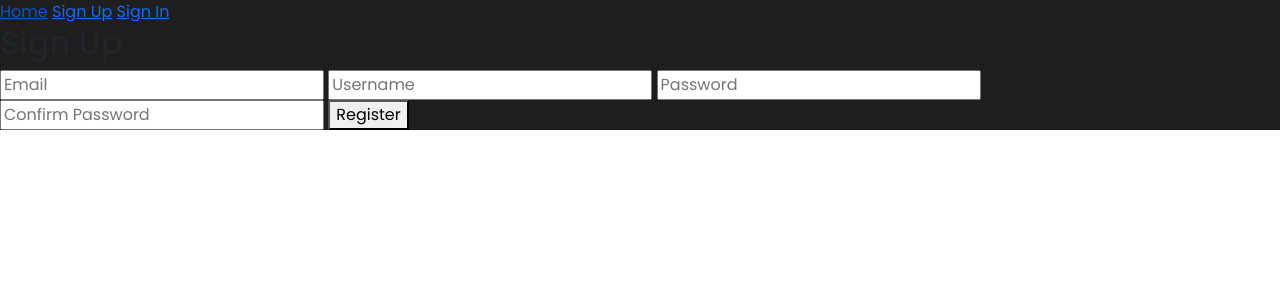
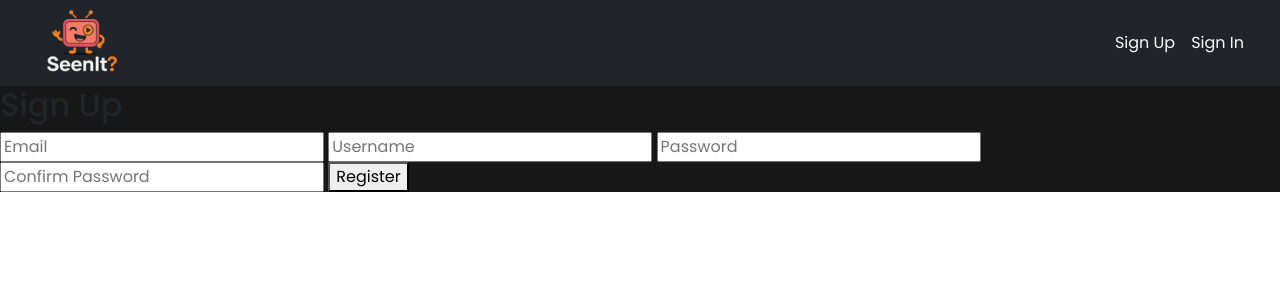
Before and after one commit to izZERO/SeenIt, a Node server app: page /auth/sign-up in a window 1280 px wide. Shown: the top 300 px of the page. Run offline with Node 20, Linux system fonts and the light colour scheme; some libraries are stand-ins or nearby versions.

Commit message:
added navbar styling

```diff
--- a/controllers/authController.js
+++ b/controllers/authController.js
@@ -81,7 +81,7 @@ exports.auth_signin_post = async (req, res) => {
       email: user.email,
       _id: user._id
     }
-    res.redirect(`/watchlist`)
+    res.redirect(`/explore`)
   } catch (error) {
     console.error('An error has occurred signing in a user!', error.message)
   }
@@ -90,7 +90,7 @@ exports.auth_signin_post = async (req, res) => {
 exports.auth_signout_get = async (req, res) => {
   try {
 req.session.destroy()
-res.redirect('/')
+res.redirect('/explore')
   } catch (error) {
 console.error('an error has occurred signing out  user!', error.message)
   }
--- a/public/style.css
+++ b/public/style.css
@@ -3,7 +3,7 @@
 }
 
 main, nav {
-  background-color: #1e1e1e;
+  background-color: #181818;
 }
 
 
--- a/views/partials/header.ejs
+++ b/views/partials/header.ejs
@@ -24,18 +24,56 @@
       integrity="sha384-FKyoEForCGlyvwx9Hj09JcYn3nv7wiPVlz7YYwJrWVcXK/BmnVDxM+D2scQbITxI"
       crossorigin="anonymous"
     ></script>
-    <nav>
-      <a href="/">Home</a>
 
-      <% if (!user) { %>
+    <nav class="navbar navbar-expand-lg navbar-dark bg-dark px-4">
+      <div class="container-fluid pb-0" style="margin: -15px 0">
+        <!-- Logo on the left -->
+        <a class="navbar-brand d-flex align-items-center" href="/">
+          <img src="/images/Icons/seenItLogo.png" alt="SeenIt" height="90" />
+        </a>
 
-      <a href="/auth/sign-up">Sign Up</a>
-      <a href="/auth/sign-in">Sign In</a>
+        <!-- Navigation links on the right -->
+        <div class="d-flex align-items-center gap-3">
+          <% if (!user) { %>
+          <a href="/auth/sign-up" class="nav-link text-light">Sign Up</a>
+          <a href="/auth/sign-in" class="nav-link text-light">Sign In</a>
+          <% } else { %>
+          <!-- Watchlist Icon -->
+          <a href="/watchlist" class="nav-link p-2" title="Watchlist">
+            <img
+              src="/images/Icons/watchListIcon.svg"
+              alt="Watchlist"
+              width="32"
+              height="32"
+            />
+          </a>
 
-      <% } else { %>
+          <!-- Explore Icon -->
+          <a href="/explore" class="nav-link p-2" title="Explore">
+            <img
+              src="/images/Icons/exploreIcon.svg"
+              alt="Explore"
+              width="32"
+              height="32"
+            />
+          </a>
 
-      <a href="/auth/sign-out">Sign Out</a>
-
-      <% } %>
+          <!-- Profile Picture -->
+          <a href="/profile" class="nav-link p-1" title="Profile">
+            <img
+              src="/images/Profile/pfp.svg"
+              alt="Profile"
+              width="32"
+              height="32"
+              class="rounded-circle"
+            />
+          </a>
+          <!-- signout -->
+          <a href="/auth/sign-out" class="nav-link text-light small ms-2"
+            >Sign Out</a
+          >
+          <% } %>
+        </div>
+      </div>
     </nav>
     <main>
```
Also changed, not shown: public/images/Icons/exploreIcon.svg (added), public/images/Icons/seenItLogo.png (added), public/images/Icons/watchListIcon.svg (renamed from public/images/Icons/tvShowIcon.svg).
